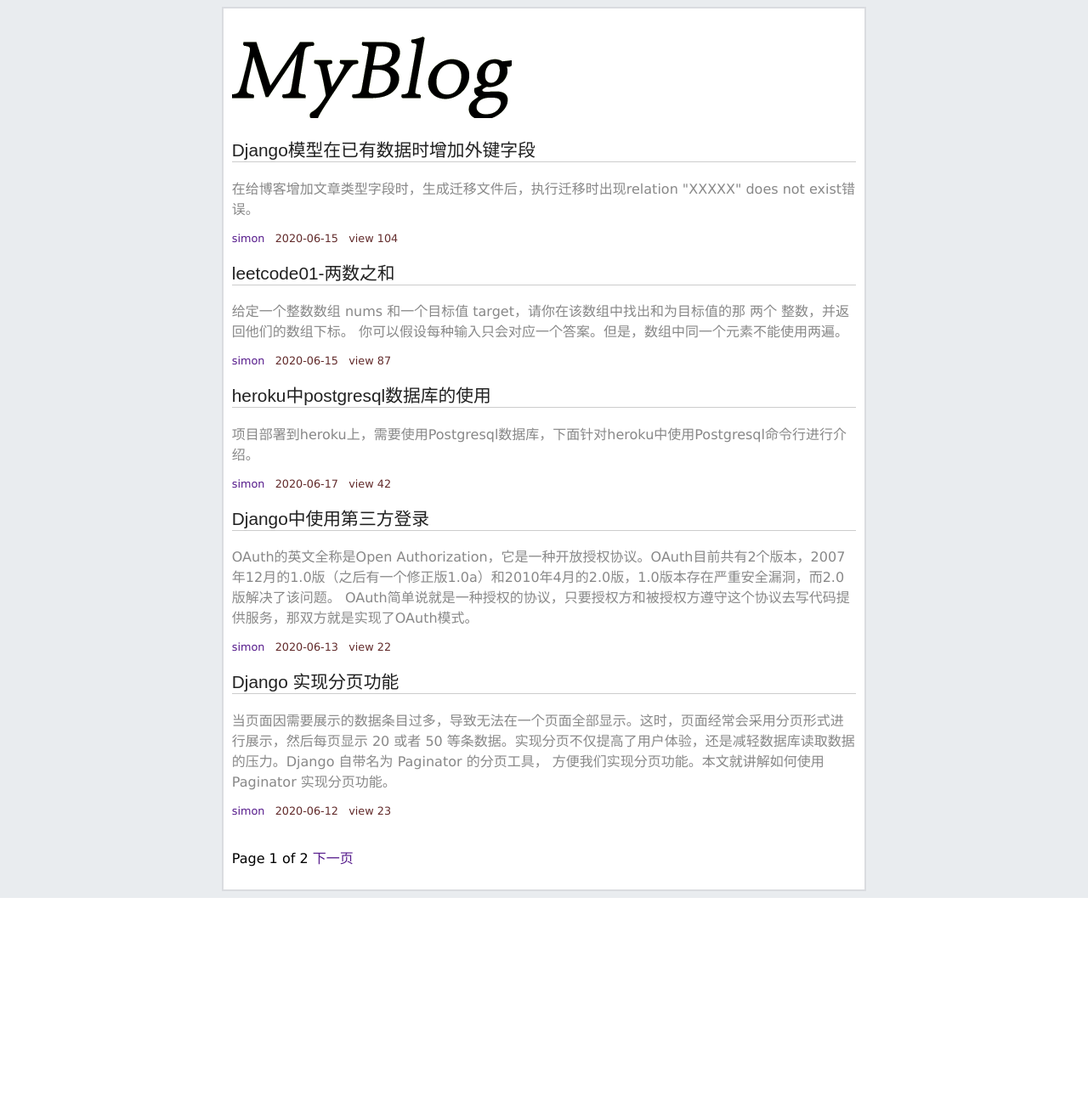
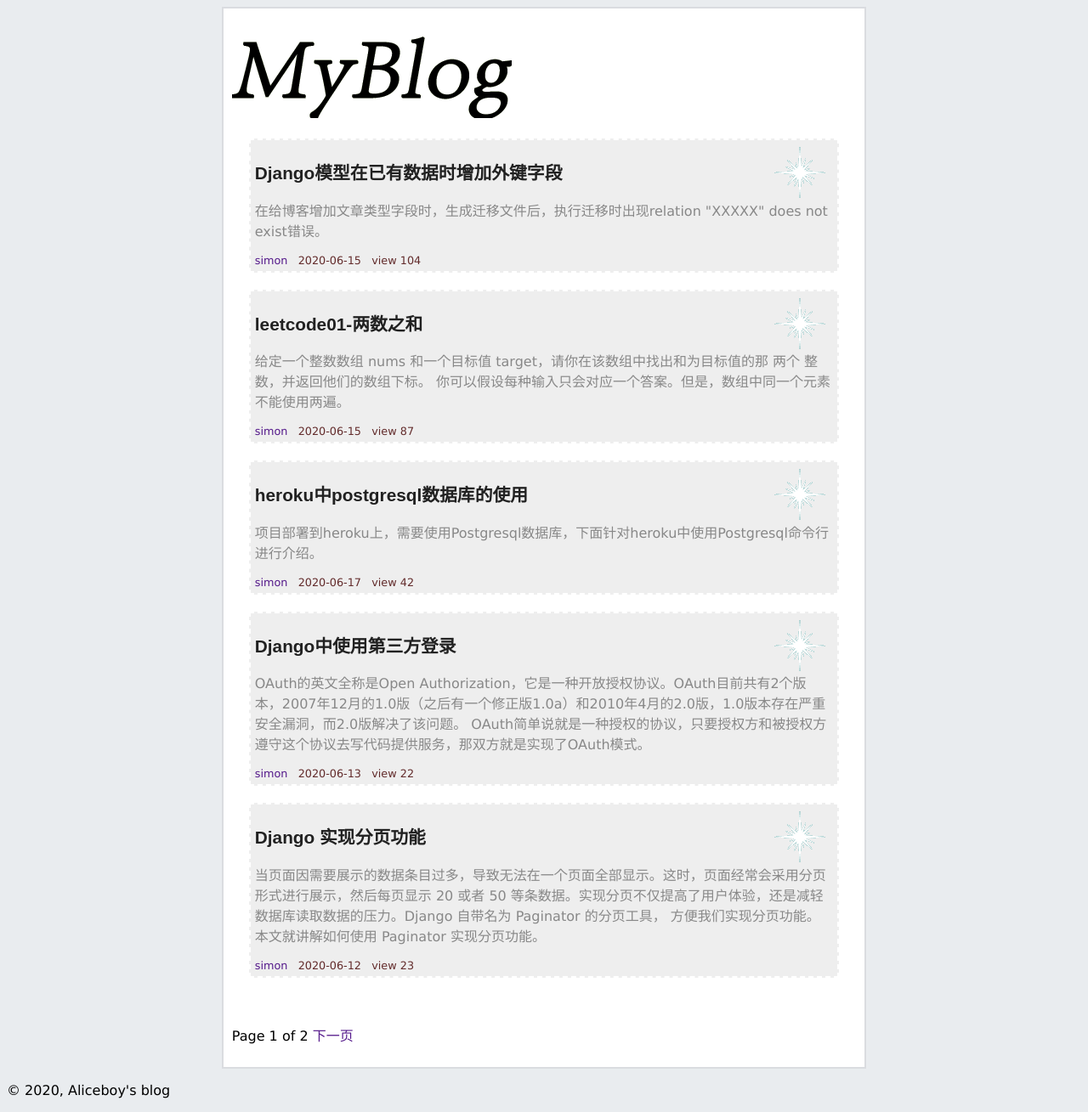
Before and after one commit to OoGod/myBlog, a Django app: page / in a window 1280 px wide. Shown: the whole page at 85% size. Before the commit the page ends 1057 px from the top, so only its background shows below. Run offline with Django 3.2, Linux system fonts and the light colour scheme; data comes from the database, SQL or seed files in the repository; both versions use the stored data as it was after the commit; parts of the project's set-up code (start-up, migrations or seed data) failed here and were passed over; some web fonts are replaced.

Commit message:
'update'

```diff
--- a/blog/static/css/base.css
+++ b/blog/static/css/base.css
@@ -5,6 +5,7 @@
 }
 body {
 	background-color: #e9ecef;
+	/*background-color: #f8f9fa;*/
 	font-family: Verdana, Geneva, Arial, sans-serif;
 	font-size: medium;
 }
@@ -19,7 +20,7 @@ div.body_main {
 h1,h2 {
 	font-family: "Emblema One", sans-serif;
 	color: #212121;
-	border-bottom: 1px solid #ccc;
+	/*border-bottom: 1px solid #ccc;*/
 }
 h1 {
 	font-size: 2em;
@@ -28,7 +29,13 @@ h1 {
 }
 h2,.article_body h2 {
 	font-size: 1.3em;
-	font-weight: normal;
+	/*font-weight: normal;*/
+}
+.article_body h3{
+	font-size: 1.2em;
+}
+.article_body h4{
+	font-size: 1em;
 }
 a {
 	text-decoration: none;
@@ -56,6 +63,19 @@ a {
 /*index*/
 p.index_p {
 	color:#888888;
+	/*color: #555;*/
+}
+.index_blog{
+	/*line-height: 1.3em;*/
+	/*font-style: italic;*/
+	/*font-family: Georgia, "Times New Roman", Times, serif;*/
+	background-color: #EEE;
+	padding: 5px;
+	margin: 20px;
+	border:2px dashed white;
+	background-image: url(../images/background.gif);
+	background-repeat: no-repeat;
+	background-position: top right;
 }
 
 /*detail*/
--- a/blog/templates/blog/base.html
+++ b/blog/templates/blog/base.html
@@ -15,5 +15,6 @@
 		{% block content %}
 		{% endblock %}
 	</div>
+	{% include 'blog/footer.html' %}
 </body>
 </html>
--- /dev/null
+++ b/blog/templates/blog/footer.html
@@ -0,0 +1,3 @@
+<p id="footer">
+  &copy; 2020, Aliceboy's blog
+</p>
--- a/blog/templates/blog/index.html
+++ b/blog/templates/blog/index.html
@@ -8,6 +8,7 @@
 		<h2>{{ article.title }}</h2>
 		<p class="index_p">{{ article.djgest }}</p>
 	</a>
+
 	<div class="time_and">
 		<a href="#">{{ article.author }}</a>
 		&nbsp;
--- a/myBlog/settings.py
+++ b/myBlog/settings.py
@@ -159,7 +159,7 @@ MEDIA_URL = '/media/'
 
 import django_heroku
 
-django_heroku.settings(locals())
+# django_heroku.settings(locals())
 
-import dj_database_url
-DATABASES['default']=dj_database_url.config(conn_max_age=600,ssl_require=True)
+# import dj_database_url
+# DATABASES['default']=dj_database_url.config(conn_max_age=600,ssl_require=True)
```
Also changed, not shown: blog/static/images/background.gif (added), db.sqlite3.
